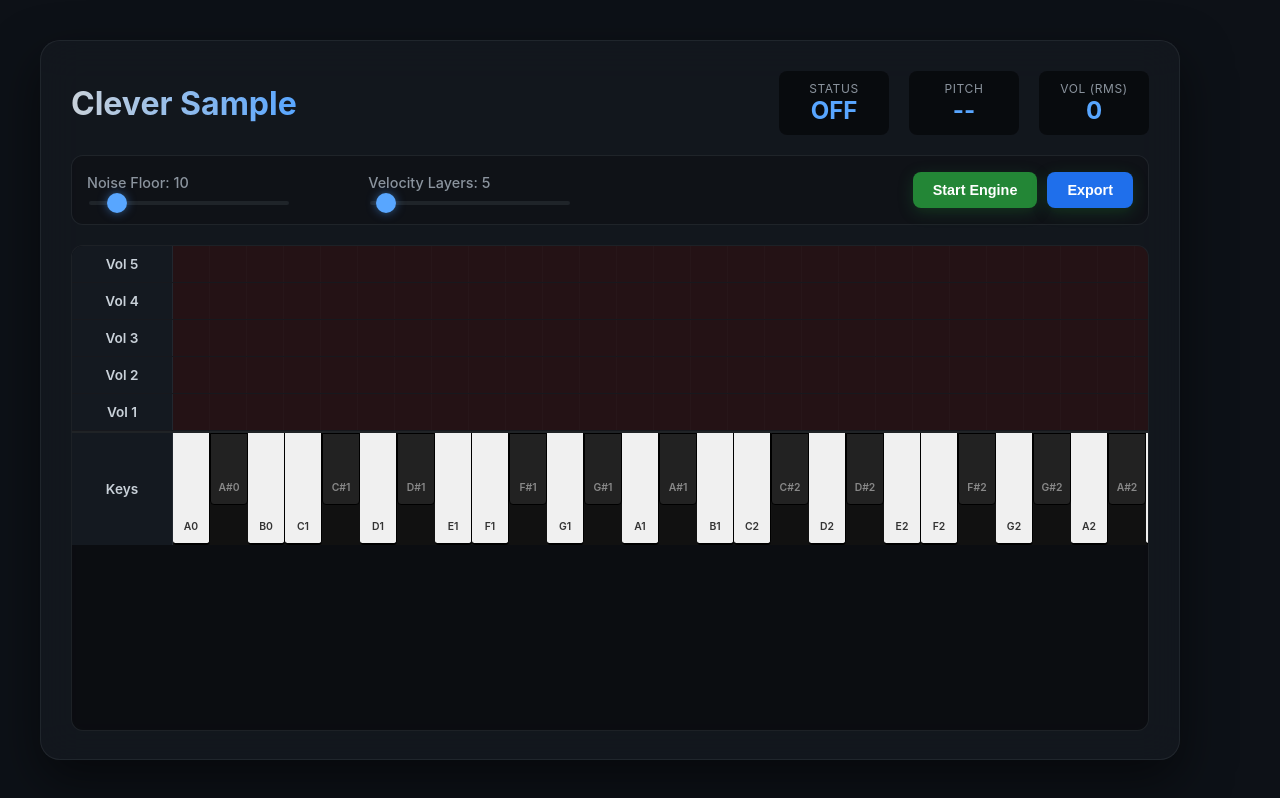
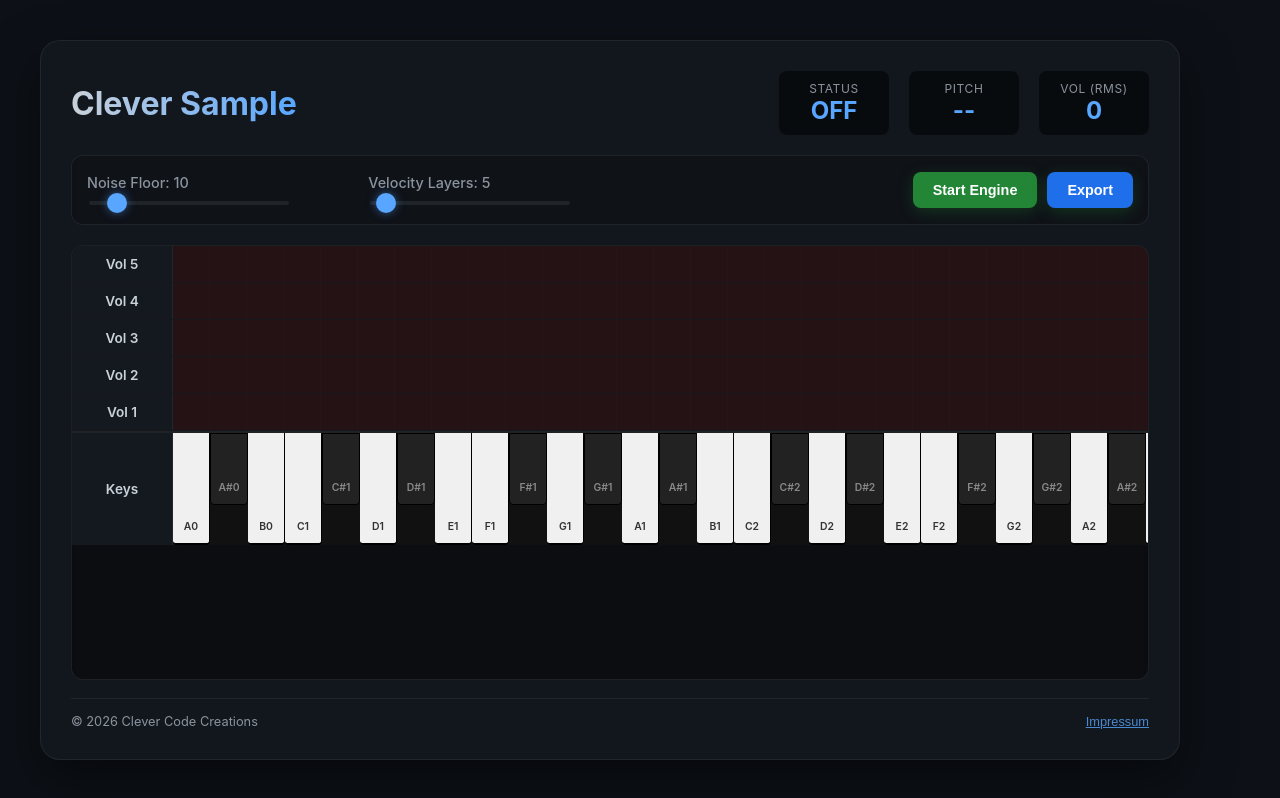
Before and after one commit to Temophor/sample_wizzard, a React (Vite) app: page / in a window 1280 px wide. Built offline with nearby package versions, Linux system fonts and the light colour scheme.

Commit message:
Add German Impressum modal for legal compliance

```diff
--- a/src/App.tsx
+++ b/src/App.tsx
@@ -92,6 +92,8 @@ function App() {
     }
   };
 
+  const [showImpressum, setShowImpressum] = useState(false);
+
   const currentNoteDisplay = currentPitch ? pitchToNoteName(currentPitch) : '--';
   const targetDisplay = settings.targetMode
     ? `Target: ${pitchToNoteName(settings.targetMode.pitch)} Vol ${settings.targetMode.velocity}`
@@ -104,6 +106,33 @@ function App() {
           {notification.message}
         </div>
       )}
+
+      {showImpressum && (
+        <div className="modal-overlay" onClick={() => setShowImpressum(false)}>
+          <div className="modal-content" onClick={e => e.stopPropagation()}>
+            <div className="modal-header">
+              <h2>Impressum</h2>
+              <button className="close-btn" onClick={() => setShowImpressum(false)}>&times;</button>
+            </div>
+            <div className="modal-body">
+              <p><strong>Angaben gemäß § 5 TMG:</strong></p>
+              <p>
+                Florian Maurer<br />
+                Kochstraße 8<br />
+                30451 Hannover
+              </p>
+              <p><strong>Kontakt:</strong></p>
+              <p>
+                E-Mail: <a href="mailto:clever.code.creations@gmail.com">clever.code.creations@gmail.com</a>
+              </p>
+              <p style={{ fontSize: '0.8rem', color: 'var(--text-inactive)', marginTop: '20px' }}>
+                Haftungsausschluss: Trotz sorgfältiger inhaltlicher Kontrolle übernehmen wir keine Haftung für die Inhalte externer Links. Für den Inhalt der verlinkten Seiten sind ausschließlich deren Betreiber verantwortlich.
+              </p>
+            </div>
+          </div>
+        </div>
+      )}
+
       <div className="app-header">
         <h1>Clever Sample</h1>
         <div className="hud-panel">
@@ -205,6 +234,11 @@ function App() {
             : null
         }
       />
+
+      <div className="app-footer">
+        <span>© 2026 Clever Code Creations</span>
+        <button className="text-link" onClick={() => setShowImpressum(true)}>Impressum</button>
+      </div>
     </div>
   );
 }
--- a/src/index.css
+++ b/src/index.css
@@ -208,9 +208,7 @@ input[type=range]:focus {
   /* Take remaining space */
 }
 
-.grid-container.horizontal {
-  /* No special top-level flex needed, handled internally */
-}
+
 
 .grid-scroll-area {
   overflow-y: auto;
@@ -426,3 +424,117 @@ input[type=range]:focus {
     opacity: 1;
   }
 }
+
+/* Footer */
+.app-footer {
+  display: flex;
+  justify-content: space-between;
+  align-items: center;
+  padding-top: 15px;
+  border-top: 1px solid var(--border-color);
+  color: var(--text-inactive);
+  font-size: 0.8rem;
+}
+
+.text-link {
+  background: none;
+  border: none;
+  color: var(--text-active);
+  cursor: pointer;
+  padding: 0;
+  font-size: 0.8rem;
+  text-decoration: underline;
+  opacity: 0.8;
+  transition: opacity 0.2s;
+}
+
+.text-link:hover {
+  opacity: 1;
+}
+
+/* Modal Styling */
+.modal-overlay {
+  position: fixed;
+  top: 0;
+  left: 0;
+  right: 0;
+  bottom: 0;
+  background: rgba(0, 0, 0, 0.85);
+  backdrop-filter: blur(5px);
+  display: flex;
+  justify-content: center;
+  align-items: center;
+  z-index: 1000;
+  animation: fade-in 0.2s ease-out;
+}
+
+.modal-content {
+  background: #161b22;
+  border: 1px solid var(--border-color);
+  border-radius: 16px;
+  width: 90%;
+  max-width: 500px;
+  max-height: 80vh;
+  overflow-y: auto;
+  box-shadow: 0 20px 60px rgba(0, 0, 0, 0.8);
+  animation: scale-up 0.3s cubic-bezier(0.175, 0.885, 0.32, 1.275);
+}
+
+.modal-header {
+  padding: 20px;
+  border-bottom: 1px solid var(--border-color);
+  display: flex;
+  justify-content: space-between;
+  align-items: center;
+}
+
+.modal-header h2 {
+  margin: 0;
+  font-size: 1.25rem;
+  color: var(--text-active);
+}
+
+.close-btn {
+  background: none;
+  border: none;
+  color: var(--text-inactive);
+  font-size: 1.5rem;
+  cursor: pointer;
+}
+
+.modal-body {
+  padding: 20px;
+  color: #c9d1d9;
+  line-height: 1.6;
+}
+
+.modal-body a {
+  color: var(--text-active);
+  text-decoration: none;
+}
+
+.modal-body a:hover {
+  text-decoration: underline;
+}
+
+@keyframes fade-in {
+  from {
+    opacity: 0;
+  }
+
+  to {
+    opacity: 1;
+  }
+}
+
+@keyframes scale-up {
+  from {
+    transform: scale(0.95);
+    opacity: 0;
+  }
+
+  to {
+    transform: scale(1);
+    opacity: 1;
+  }
+}
```
